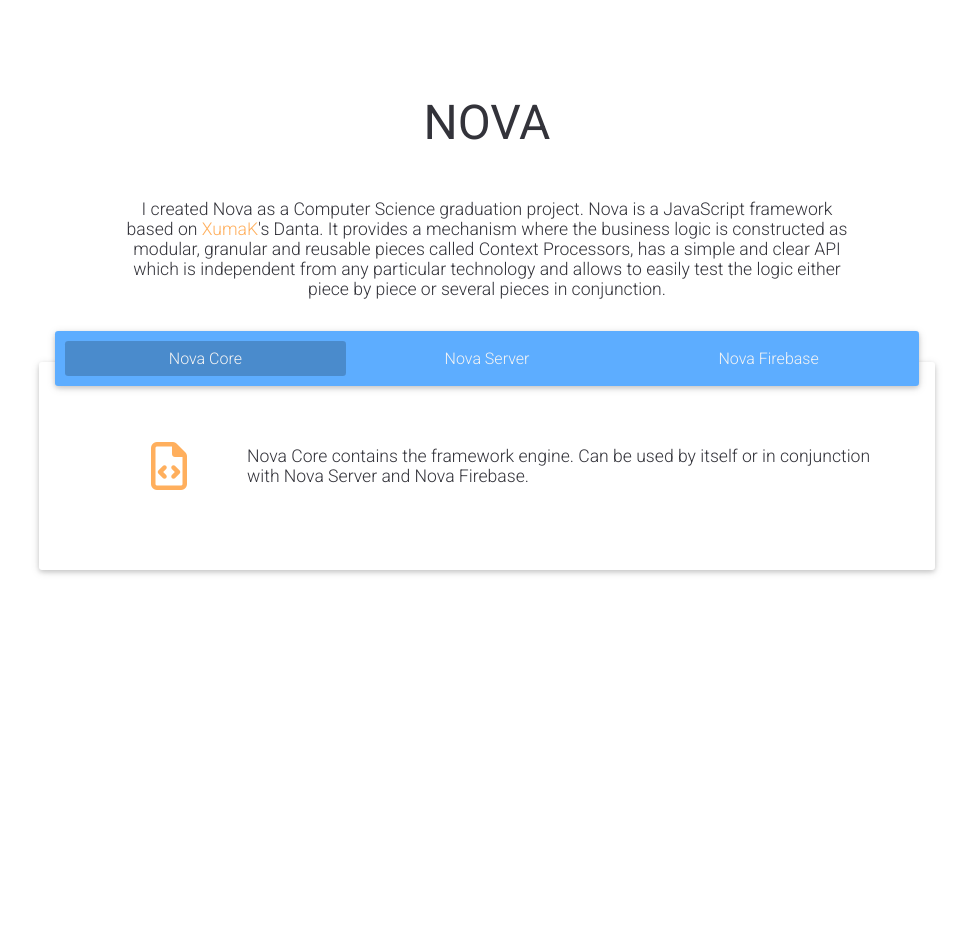
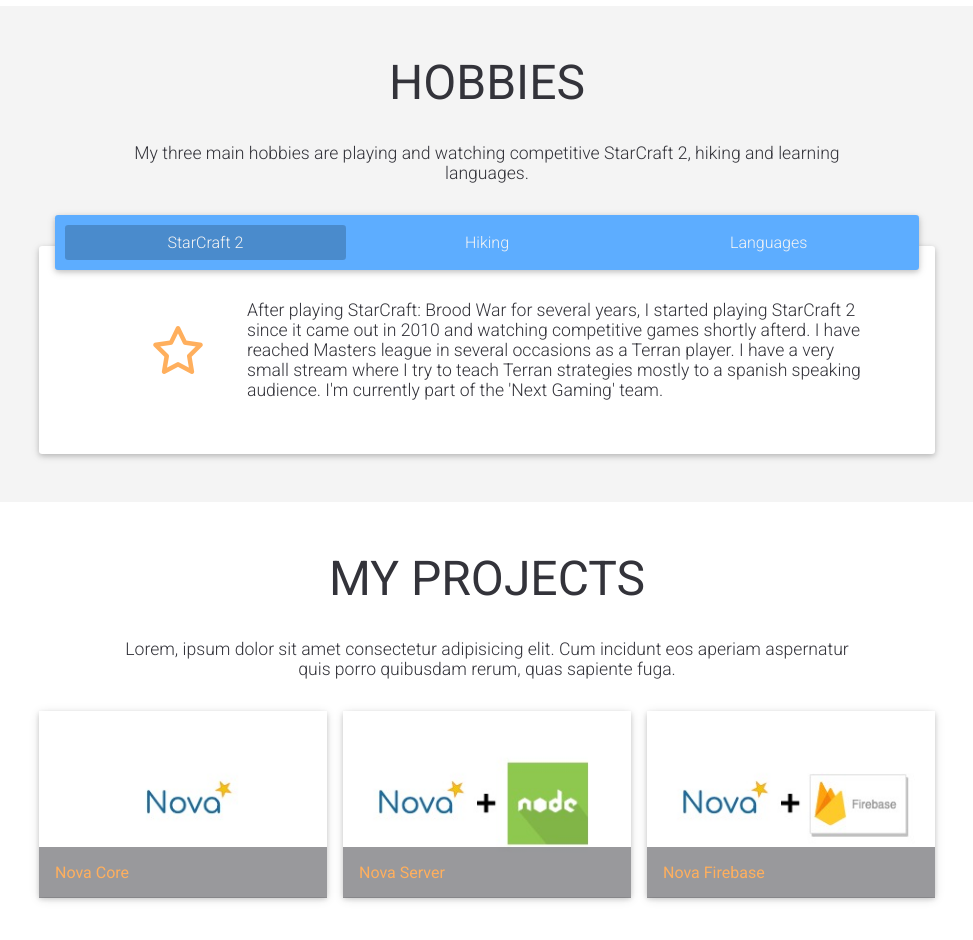
Before and after one commit to AlecioSC2/portfolio, a plain HTML site: page index.html in a window 1280 px wide. Shown: the part 1860-2800 px from the top of the page, without its empty margins (153-1126 px from the left). Drawn offline with Linux system fonts and the light colour scheme.

Commit message:
More updates

```diff
--- a/index.html
+++ b/index.html
@@ -13,9 +13,9 @@
     <div class="menu">
       <div class="logo"><a href="#">Palec.io</a></div>
       <ul>
-        <li><a href="#home">Home</a> </li>
+        <li><a href="#">Home</a> </li>
         <li><a href="#about">About</a></li>
-        <li><a href="#skills">Skills</a></li>
+        <li><a href="#hobbies">Hobbies</a></li>
         <li><a href="#projects">Projects</a></li>
         <li><a href="#contact">Contact</a></li>
       </ul>
@@ -31,29 +31,29 @@
       </ul>
     </div>
   </nav>
-  <main id="main" class="main">
+  <main id="main">
       <h1>Pablo Alecio <span class="thin">(aka Pale)</span></h1>
       <h5>Sr. AEM Consultant <span class="thick">/</span> Full Stack Dev <span class="thick">/</span> StarCraft 2 enthusiast</h5>
       <a href="#about">
       <i class="fas fa-chevron-down "></i></a>
       </main>
 
-  <section id="about" class="about">
+  <section id="about" >
     <div class="container">
       <h2 class="section-title">About Me</h2>
-    <p class="section-paragraph">Guatemalan born and raised. I have worked for almost 10 years delivering and leading AEM implementations and as a hobby I have been playing
-      StarCraft 2, the hardest 1vs1 esport for 10 years, becoming one of the best Guatemalan players and representing my country in several tournaments.
-    </p>
+      <p class="section-paragraph">Guatemalan born and raised. I have worked for almost 10 years delivering and leading AEM implementations. I'm also a
+        full stack developer using mostly JavaScript related technologies.
+      </p>
     <div class="boxes">
       <div class="box box-1">
-        <i class="fab fa-adobe fa-3x"></i>
-        <h3>Sr. AEM Consultant</h3>
-        <p> Certified AEM Developer and Lead Developer. </p>
-      </div>
-      <div class="box bg-primary box-2">
         <i class="fas fa-code fa-3x"></i>
         <h3>Full Stack Developer</h3>
         <p>CSS, HTML, React, Nodejs, Apache Web Server among many other technologies.</p>
+      </div>
+      <div class="box bg-primary box-2">
+        <i class="fab fa-adobe fa-3x"></i>
+        <h3>Sr. AEM Consultant</h3>
+        <p> Certified AEM Developer and Lead Developer.</p>
       </div>
       <div class="box box-3">
         <i class="far fa-star fa-3x"></i>
@@ -69,30 +69,53 @@
       <span>WhiteRa</span>
     </div>
   </section>
-  <section class="nova">
+  <section id="hobbies" class="bg-light">
     <div class="container">
       <h2 class="section-title">
-        Nova
+        Hobbies
       </h2>
       <p class="section-paragraph">
-        I created Nova as a Computer Science graduation project. Nova is a JavaScript framework based on <a href="https://xumak.com" targe="_blank">XumaK</a>'s Danta. It provides a mechanism where the business logic is constructed as modular, granular and reusable pieces called Context Processors, has a simple and clear API which is independent from any particular technology and allows to easily test the logic either piece by piece or several pieces in conjunction.
+        My three main hobbies are playing and watching competitive StarCraft 2, hiking and learning languages.
       </p>
       <ul class="tabs">
-        <li class="tab tab-1"><a class="selected" href="#" data-tab="1"> Nova Core</a></li>
-        <li class="tab tab-2"><a href="#" data-tab="2"> Nova Server</a></li>
-        <li class="tab tab-3"><a href="#" data-tab="3"> Nova Firebase</a></li>
+        <li class="tab tab-1"><a class="selected" href="#" data-tab="1"> StarCraft 2</a></li>
+        <li class="tab tab-2"><a href="#" data-tab="2"> Hiking</a></li>
+        <li class="tab tab-3"><a href="#" data-tab="3"> Languages</a></li>
       </ul>
       <div class="box box-1" data-tab="1">
-        <i class="far fa-file-code fa-3x"></i>
-        <p>Nova Core contains the framework engine. Can be used by itself or in conjunction with Nova Server and Nova Firebase.</p>
+        <i class="far fa-star fa-3x"></i>
+        <p>
+          After playing StarCraft: Brood War for several years, I started playing StarCraft 2 since it came out in 2010 and watching competitive games shortly afterd. I have reached Masters league in several occasions as a Terran player.
+          I have a very small stream where I try to teach Terran strategies mostly to a spanish speaking audience. I'm currently part of the 'Next Gaming' team.
+        </p>
       </div>
       <div class="box box-2 hidden" data-tab="2">
-        <i class="fas fa-server fa-3x"></i>
-        <p>Nova Server is a lightweight web server using Expressjs that enables building web APIs with Nova.</p>
+        <i class="fas fa-hiking fa-3x"></i>
+        <p>
+          I started hiking when I was around 14 years old and took it very seriously for several years. I was a mountain guide from 2010 to 2012. I've climbed mountains and volcanoes in Guatemala, Mexico, El Salvador, Colombia, Ecuador, Perú and Argentina.
+          Currently, due to recurring knee injuries I haven't been as active, but I'm always dreaming of coming back.
+        </p>
       </div>
       <div class="box hidden" data-tab="3">
-        <i class="fas fa-fire fa-3x"></i>
-        <p>Nova Firebase is a lightweight wrapper that enables the use of the Nova framework in Firebase Functions.</p>
+        <i class="fas fa-language fa-3x"></i>
+        <p>
+          I speak Spanish, English, French and I'm currently learning German. Spanish is my native tongue, I learned
+          English and French at school and I started learning German about a year ago; I'm currently at an A2 level. Deutsch lernen macht viel Spaß!
+        </p>
+      </div>
+    </div>
+  </section>
+  <!-- Projects -->
+  <section id="projects">
+    <div class="container">
+      <h2 class="section-title">My Projects</h2>
+      <p class="section-paragraph">
+        Lorem, ipsum dolor sit amet consectetur adipisicing elit. Cum incidunt eos aperiam aspernatur quis porro quibusdam rerum, quas sapiente fuga.
+      </p>
+      <div class="gallery">
+        <figure class="image"><a href="#"><img src="./images/Nova-Core.jpg" alt="Nova Core"><figcaption>Nova Core</figcaption></a></figure>
+        <figure class="image"><a href="#"><img src="./images/Nova-Server.jpg" alt="Nova Server"><figcaption>Nova Server</figcaption></a></figure>
+        <figure class="image"><a href="#"><img src="./images/Nova-Firebase.jpg" alt="Nova Firebase"><figcaption>Nova Firebase</figcaption></a></figure>
       </div>
     </div>
   </section>
--- a/sass/_mixins.scss
+++ b/sass/_mixins.scss
@@ -26,24 +26,6 @@
   }
 }
 
-@mixin section-title {
-  .section-title {
-    text-transform: uppercase;
-    text-align: center;
-    font-weight: 400;
-    font-size: 3rem;
-    margin: 2rem 0;
-  }
-}
-
-@mixin section-paragraph {
-  .section-paragraph {
-    text-align: center;
-    margin-bottom: 1rem;
-    padding: 1rem 5rem;
-  }
-}
-
 @mixin box-shadow {
   box-shadow: 0 2px 5px 0 rgba(0,0,0,.16), 0 2px 10px 0 rgba(0,0,0,.12);
 }
--- a/sass/main.scss
+++ b/sass/main.scss
@@ -23,7 +23,7 @@ section {
   flex-direction: column;
   justify-content: center;
   align-items: center;
-  margin-bottom: 3rem;
+  padding: 3rem 0;
   align-content: center;
 }
 
@@ -31,8 +31,11 @@ section {
   background: $primary-color;
 }
 
+.bg-light {
+  background: $light-color;
+}
 .container {
-  max-width: 70%;
+  width: 70%;
   display: flex;
   flex-direction: column;
   justify-content: center;
@@ -48,12 +51,22 @@ a {
   display: none!important;
 }
 
-@include section-title;
-@include section-paragraph;
+.section-title {
+  text-transform: uppercase;
+  text-align: center;
+  font-weight: 400;
+  font-size: 3rem;
+  margin-bottom: 1rem;
+}
 
+.section-paragraph {
+    text-align: center;
+    margin-bottom: 1rem;
+    padding: 1rem 5rem;
+  }
 
 .navbar {
-  z-index: 2;
+  z-index: 10;
   position: sticky;
   top: 0;
   left: 0;
@@ -94,8 +107,8 @@ a {
   }
 }
 
-.main {
-  height: 100vh;
+#main {
+  height: 98vh;
   position: relative;
   display:flex;
   flex-direction: column;
@@ -107,12 +120,11 @@ a {
     position: absolute;
     top: 0;
     left: 0;
-    margin-top: -4rem;
 
     width: 100%;
     height: 100%;
     opacity: 0.5;
-    background: url('../img/background.jpg') center center/cover;
+    background: url('./img/background.jpg') center center/cover;
     background-attachment: fixed;
     z-index: -1;
   }
@@ -155,7 +167,7 @@ a {
 
 }
 
-.about {
+#about {
   display: flex;
   flex-direction: column;
   justify-content: center;
@@ -176,11 +188,12 @@ a {
       text-align: center;
       display: flex;
       flex-direction: column;
-      justify-content: space-between;
-      flex-basis: 1;
+      justify-content: end;
       min-width: 33%;
+      min-height: 10rem;
       border-radius: $border-radius;
       @include box-shadow;
+
 
       h3 {
         padding-top: 1rem;
@@ -199,8 +212,7 @@ a {
 
 }
 
-.nova {
-/*HEREE------------*/
+#hobbies {
 
   .tabs {
     display: flex;
@@ -214,6 +226,7 @@ a {
     opacity: 1;
     min-height: 3rem;
     z-index: 1;
+
     @include box-shadow;
 
     .tab {
@@ -243,6 +256,7 @@ a {
   .box {
     @include box-shadow;
     min-height: 10rem;
+    min-width: 100%;
     border-radius: $border-radius;
     display:flex;
     flex-direction: row;
@@ -251,6 +265,7 @@ a {
     margin-top: -1.5rem;
     padding: 2rem 4rem;
     color: $dark-font-color;
+    background: #FFF;
 
     i {
       margin: 3rem;
@@ -277,13 +292,13 @@ a {
     width: 100%;
     height: 100%;
     opacity: 0.8;
-    background: url('../img/sc-bg.jpg') center center/cover;
+    background: url('./img/sc-bg.jpg') center center/cover;
     background-attachment: fixed;
     z-index: -1;
   }
 
   .container {
-    align-items: flex-end;
+    align-items: center;
   }
 
   p {
@@ -304,6 +319,7 @@ a {
     color: $light-color;
     font-size: 2rem;
     text-shadow: 1px 1px 2px $dark-font-color;
+    margin-left: 28rem;
 
     &::before {
       content: '- ';
@@ -311,3 +327,50 @@ a {
   }
 
 }
+
+#projects {
+  .gallery {
+    display: grid;
+    grid-template-columns: 1fr 1fr 1fr;
+    column-gap: 1rem;
+    row-gap: 1rem;
+
+    figure {
+      @include box-shadow;
+      height: 100%;
+
+      a {
+        position: relative;
+
+        figcaption {
+          display: block;
+          position: absolute;
+          top: -2.2rem;
+          left: 0;
+          width: 100%;
+          z-index: 2;
+          padding: 1rem;
+
+          &::before {
+            content: '';
+            position:absolute;
+            width: 100%;
+            height: 100%;
+            top: 0;
+            left: 0;
+            z-index: -1;
+            background: $dark-color;
+            opacity: 0.6;
+          }
+
+        }
+
+        img {
+          width: 100%;
+          height: 100%;
+        }
+      }
+
+    }
+  }
+}
```
Also changed, not shown: dist/css/img/sc-bg.jpg (renamed from dist/img/sc-bg.jpg), dist/css/main.css, images/Nova-Core.jpg (added), images/Nova-Firebase.jpg (added), images/Nova-Server.jpg (added), 3 other files.
